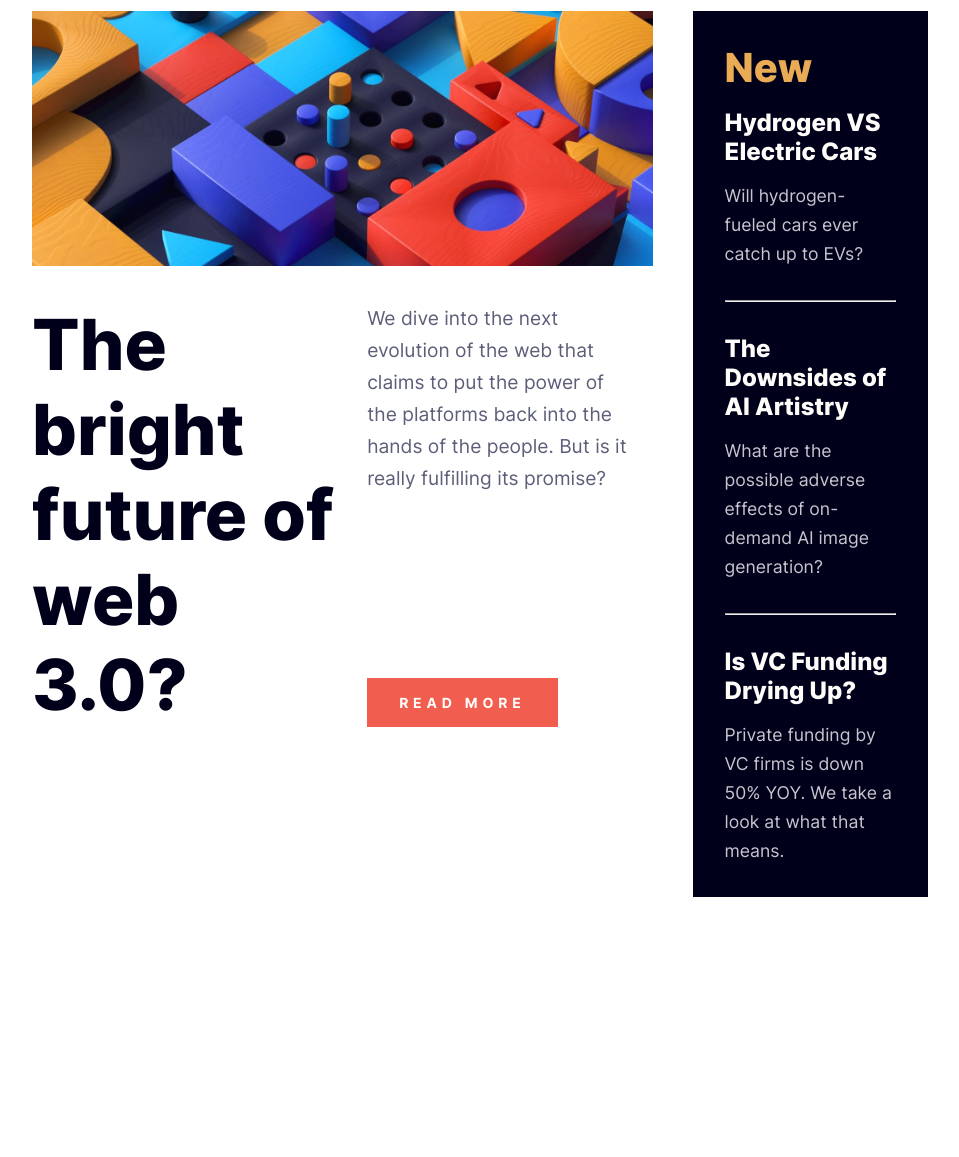
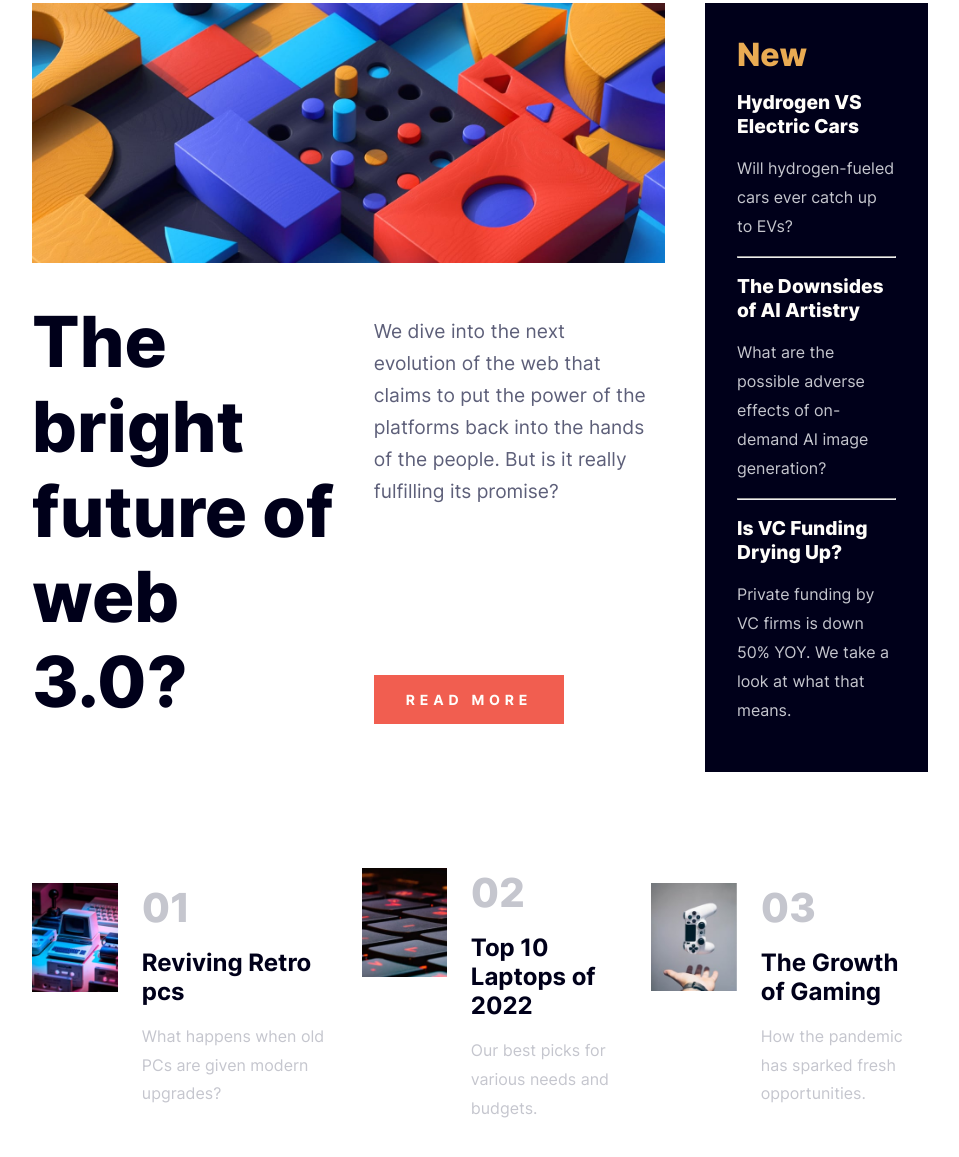
Before and after one commit to NihalP01/frontend-mentor-challenge-04, a plain HTML site: page index.html in a window 1280 px wide. Shown: the part 93-1250 px from the top of the page, without its empty margins (160-1119 px from the left). Before the commit the page ends 990 px from the top, so only its background shows below. Drawn offline with Linux system fonts and the light colour scheme.

Commit message:
new changes

```diff
--- a/index.html
+++ b/index.html
@@ -67,7 +67,41 @@
           </div>
         </div>
       </section>
-      <section class="top-news"></section>
+      <section class="top-news ui-padding">
+        <!-- one -->
+        <div>
+          <div>
+            <img width="100%" height="auto" src="./assets/images/image-retro-pcs.jpg" alt="retro pc" />
+          </div>
+          <div>
+            <h2>01</h2>
+            <h4>Reviving Retro pcs</h4>
+            <p>What happens when old PCs are given modern upgrades?</p>
+          </div>
+        </div>
+        <!-- two -->
+        <div>
+          <div>
+            <img width="100%" height="auto" src="./assets/images/image-top-laptops.jpg" alt="retro pc" />
+          </div>
+          <div>
+            <h2>02</h2>
+            <h4>Top 10 Laptops of 2022</h4>
+            <p>Our best picks for various needs and budgets.</p>
+          </div>
+        </div>
+        <!-- three -->
+        <div>
+          <div>
+            <img width="100%" height="auto" src="./assets/images/image-gaming-growth.jpg" alt="retro pc" />
+          </div>
+          <div>
+            <h2>03</h2>
+            <h4>The Growth of Gaming</h4>
+            <p>How the pandemic has sparked fresh opportunities.</p>
+          </div>
+        </div>
+      </section>
     </main>
   </body>
 </html>
--- a/style.css
+++ b/style.css
@@ -47,25 +47,32 @@ h1 {
 }
 
 h2 {
-  font-size: 2.5rem;
+  font-size: 2rem;
   color: var(--soft-orange);
   margin-bottom: 1rem;
 }
 
 h3 {
+  font-size: 1.2rem;
+  color: var(--off-white);
+  /* margin-bottom: 1rem; */
+}
+
+h4 {
+  color: var(--very-dark-blue);
   font-size: 1.5rem;
-  color: var(--off-white);
-  margin-bottom: 1rem;
+  font-weight: 600;
 }
 
 p {
   color: var(--grayish-blue);
-  font-size: 1.1rem;
+  font-size: 1rem;
   line-height: 1.8rem;
+  margin: 1rem 0;
 }
 
 hr {
-  margin: 2rem 0 2rem 0;
+  margin: 1rem 0 1rem 0;
 }
 
 button {
@@ -90,6 +97,10 @@ header {
   justify-content: space-between;
   align-items: center;
   height: 80px;
+  position: fixed;
+  top: 0;
+  background-color: var(--off-white);
+  width: 100%;
 }
 
 .header-menu {
@@ -108,7 +119,8 @@ header {
 }
 
 .banner-section {
-  height: 100dvh;
+  /* height: 100dvh; */
+  margin-top: 6rem;
 }
 
 .banner {
@@ -151,3 +163,32 @@ header {
   color: var(--soft-orange);
   cursor: pointer;
 }
+
+.top-news {
+  display: flex;
+  margin: 6rem 0;
+  justify-content: space-between;
+  align-items: center;
+  gap: 2rem;
+}
+
+.top-news > div {
+  display: flex;
+  gap: 1.5rem;
+}
+
+.top-news > div > div {
+  display: flex;
+  flex-direction: column;
+  /* justify-content: space-between;
+  align-items: start; */
+}
+.top-news > div > div > h2 {
+  font-size: 2.5rem;
+  color: var(--grayish-blue);
+}
+
+.top-news > div > div > h4:hover{
+  color: var(--soft-orange);
+  cursor: pointer;
+}
```
